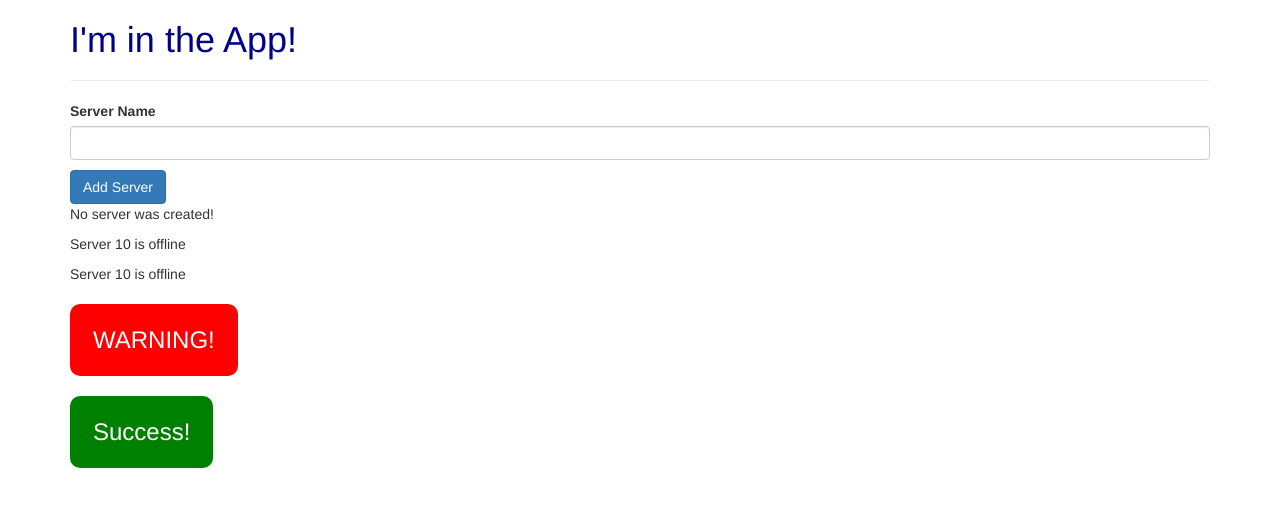
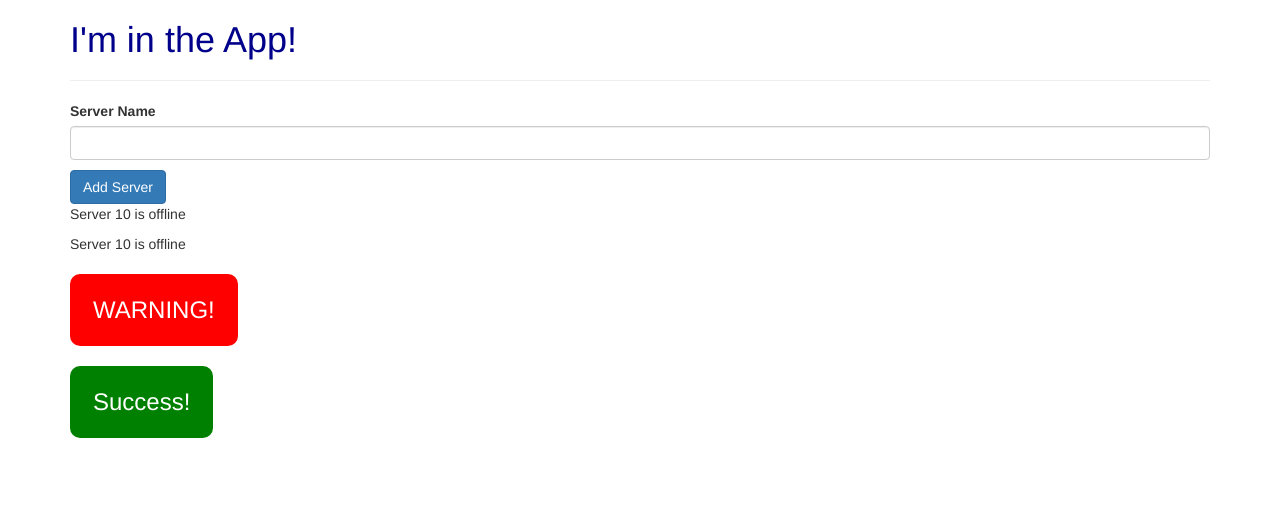
Before and after one commit to stephaniesmith/angular-app, an Angular app: page / in a window 1280 px wide. Shown: the top 506 px of the page. Built offline with nearby package versions, Linux system fonts and the light colour scheme.

Commit message:
Using built in directives

```diff
--- a/src/app/servers/servers.component.html
+++ b/src/app/servers/servers.component.html
@@ -11,6 +11,6 @@
   (click)="onCreateServer()">
   Add Server
 </button>
-<p>{{ serverCreationStatus }}</p>
+<p *ngIf="serverCreated">{{ serverName }} server was created!</p>
 <app-server></app-server>
 <app-server></app-server>
--- a/src/app/servers/servers.component.ts
+++ b/src/app/servers/servers.component.ts
@@ -9,6 +9,7 @@ export class ServersComponent implements OnInit {
   allowNewServer = false;
   serverCreationStatus = 'No server was created!';
   serverName = '';
+  serverCreated = false;
 
 
   constructor() {
@@ -21,7 +22,8 @@ export class ServersComponent implements OnInit {
   }
 
   onCreateServer() {
-    this.serverCreationStatus = 'Server was created!'
+    this.serverCreated = true;
+    this.serverCreationStatus = `${this.serverName} was created!`
   }
 
 }
```
